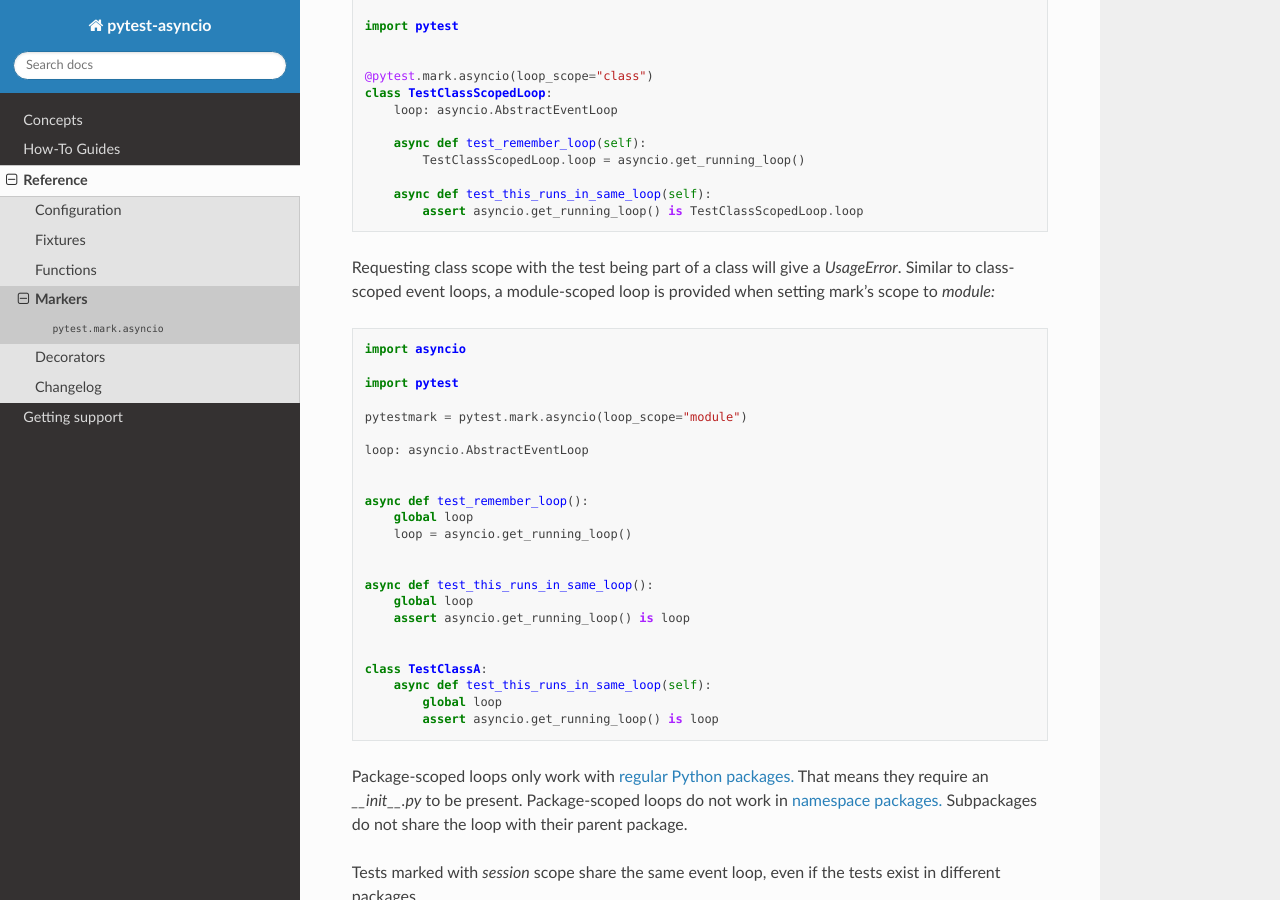
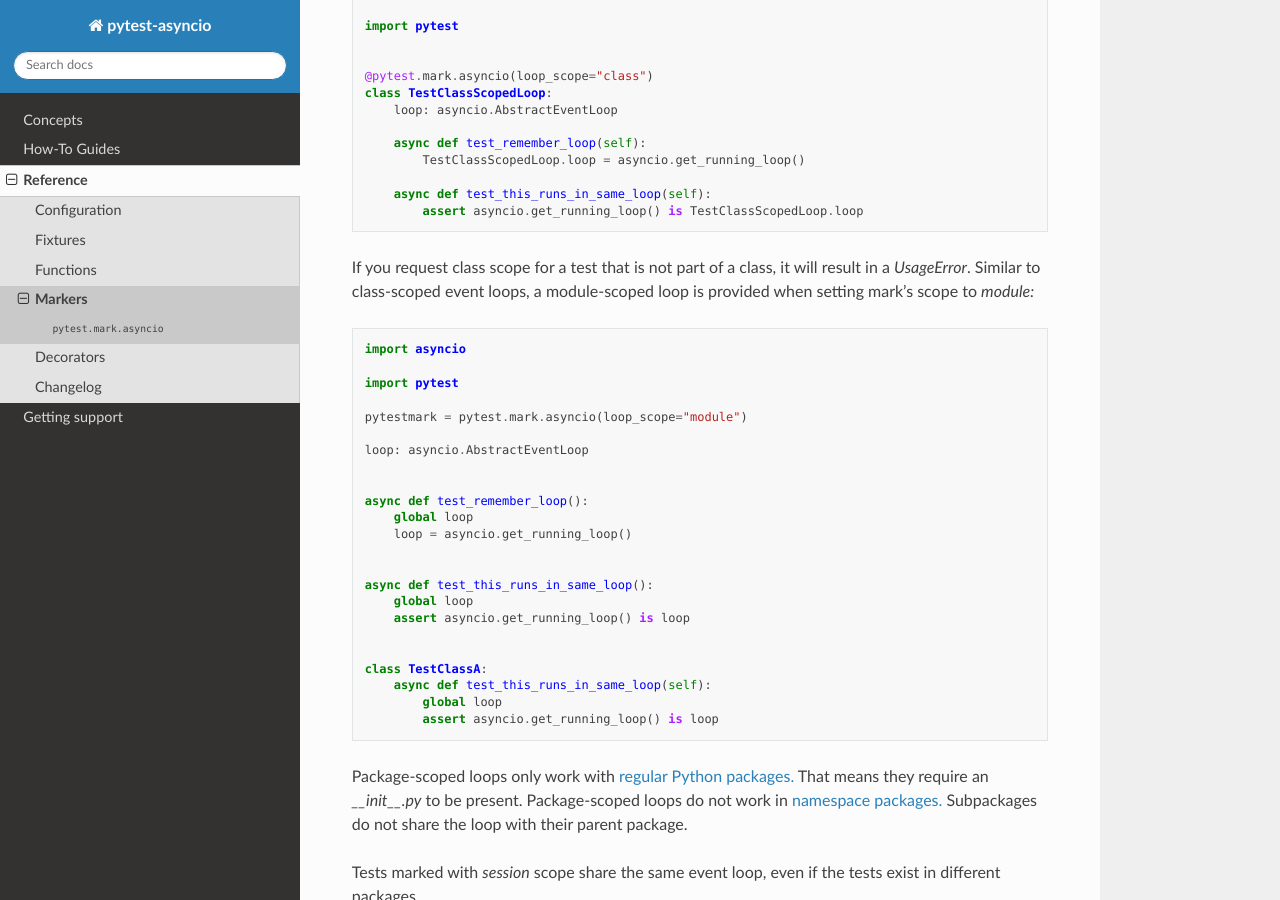
Before and after one commit to pytest-dev/pytest-asyncio, a Sphinx documentation site: the page built from docs/reference/markers/index.rst, in a window 1280 px wide and 900 px high, scrolled down 961 px. Built offline with Sphinx 7.4.7 and the Read the Docs theme 3.1.0, drawn with Linux system fonts in a browser that asks for light colours; pages that are not in the unit, such as notebooks, are missing from menus.

Commit message:
docs: describe when UsageError is raised for loop_scope="class" marker
before that: docs claimed (erroneously) the opposite of the actual (and intended) behavior.

```diff
--- a/docs/reference/markers/index.rst
+++ b/docs/reference/markers/index.rst
@@ -25,7 +25,7 @@
 .. include:: class_scoped_loop_strict_mode_example.py
     :code: python
 
-Requesting class scope with the test being part of a class will give a *UsageError*.
+If you request class scope for a test that is not part of a class, it will result in a *UsageError*.
 Similar to class-scoped event loops, a module-scoped loop is provided when setting mark's scope to *module:*
 
 .. include:: module_scoped_loop_strict_mode_example.py
```
